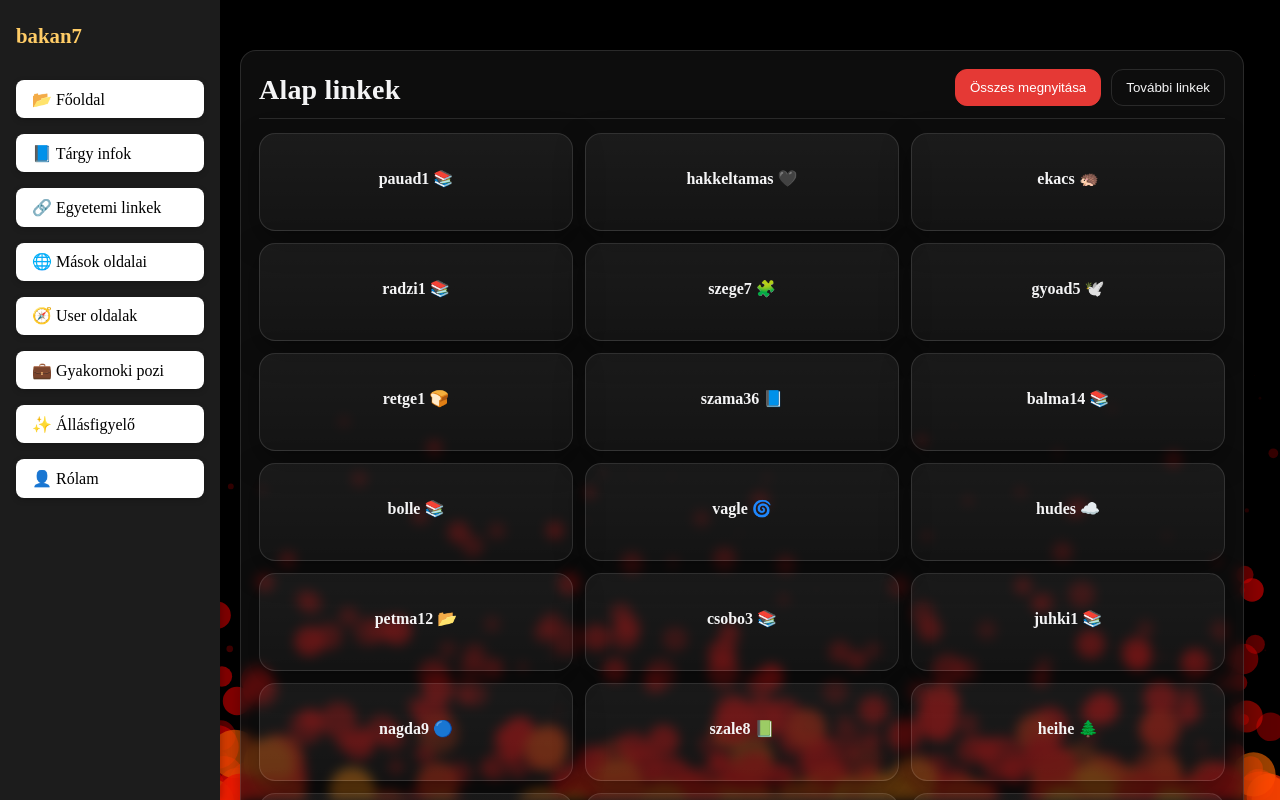
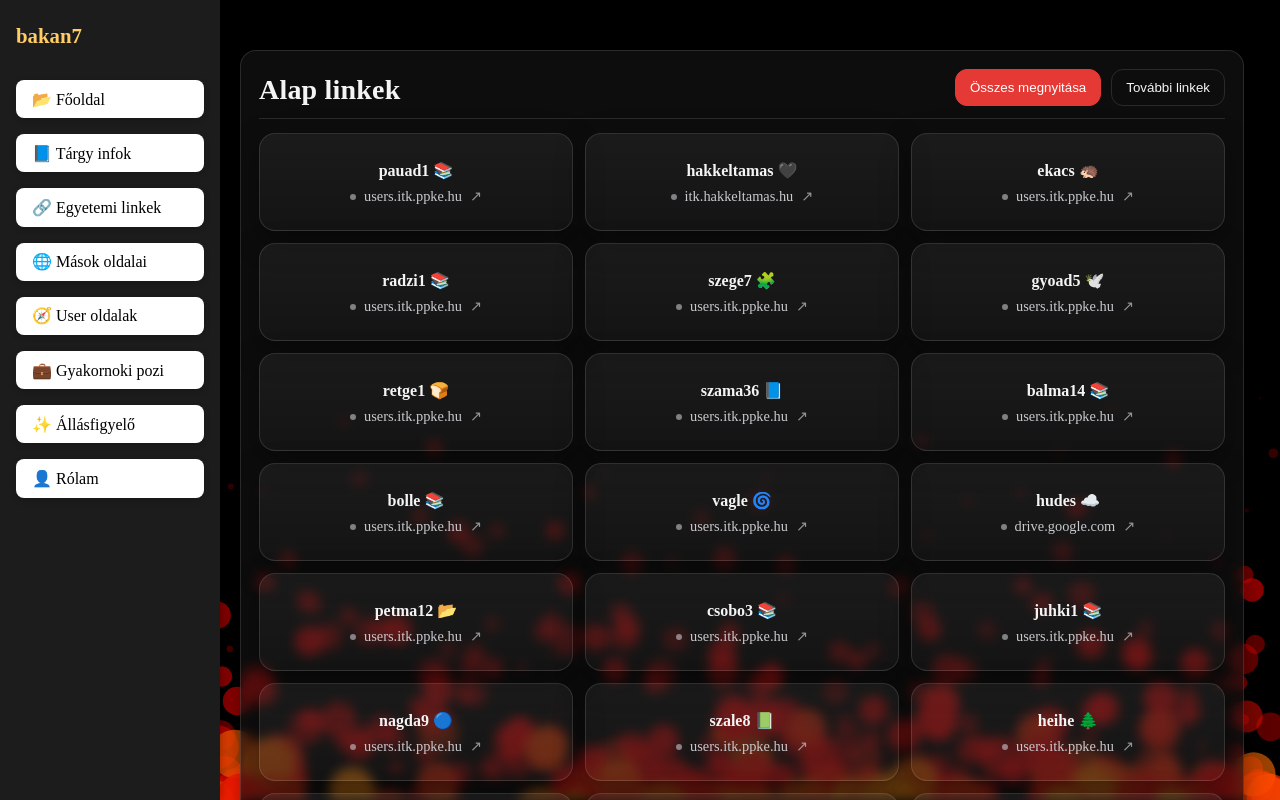
Before and after one commit to Andrssss/MyWebsite, a React (Vite) app: page /masok_oldalai in a window 1280 px wide. Shown: the top 800 px of the page. Built offline with nearby package versions, Linux system fonts and the light colour scheme.

Commit message:
others link nicer

```diff
--- a/src/OthersLinks.tsx
+++ b/src/OthersLinks.tsx
@@ -85,7 +85,9 @@ const ADDITIONAL_LINKS = {
     ],
 };
 
-
+function getDomain(u) {
+    try { return new URL(u).host.replace(/^www\./, ''); } catch { return ''; }
+}
 
 export default function OthersLinksStyled({ autoOpen = false, onNavigateAway = () => { } }: { autoOpen?: boolean; onNavigateAway?: () => void; }) {
     const [warn, setWarn] = useState < { open: boolean; links: { url: string }[] } > ({ open: false, links: [] });
@@ -128,7 +130,9 @@ export default function OthersLinksStyled({ autoOpen = false, onNavigateAway = (
                         <a href={url} target="_blank" rel="noopener noreferrer" className="others-ll__cardLink">
                             <div className="others-ll__title" title={label}>{label}</div>
                             <div className="others-ll__meta">
-
+                                <span className="others-ll__dot" />
+                                <span>{getDomain(url)}</span>
+                                <span className="others-ll__ext" aria-hidden>↗</span>
                             </div>
                         </a>
                     </li>
@@ -185,7 +189,9 @@ export default function OthersLinksStyled({ autoOpen = false, onNavigateAway = (
                                             <a className="others-ll__cardLink" href={url} target="_blank" rel="noopener noreferrer">
                                                 <div className="others-ll__title" title={label}>{label}</div>
                                                 <div className="others-ll__meta">
-
+                                                    <span className="others-ll__dot" />
+                                                    <span>{getDomain(url)}</span>
+                                                    <span className="others-ll__ext" aria-hidden>↗</span>
                                                 </div>
                                             </a>
                                         </li>
```
